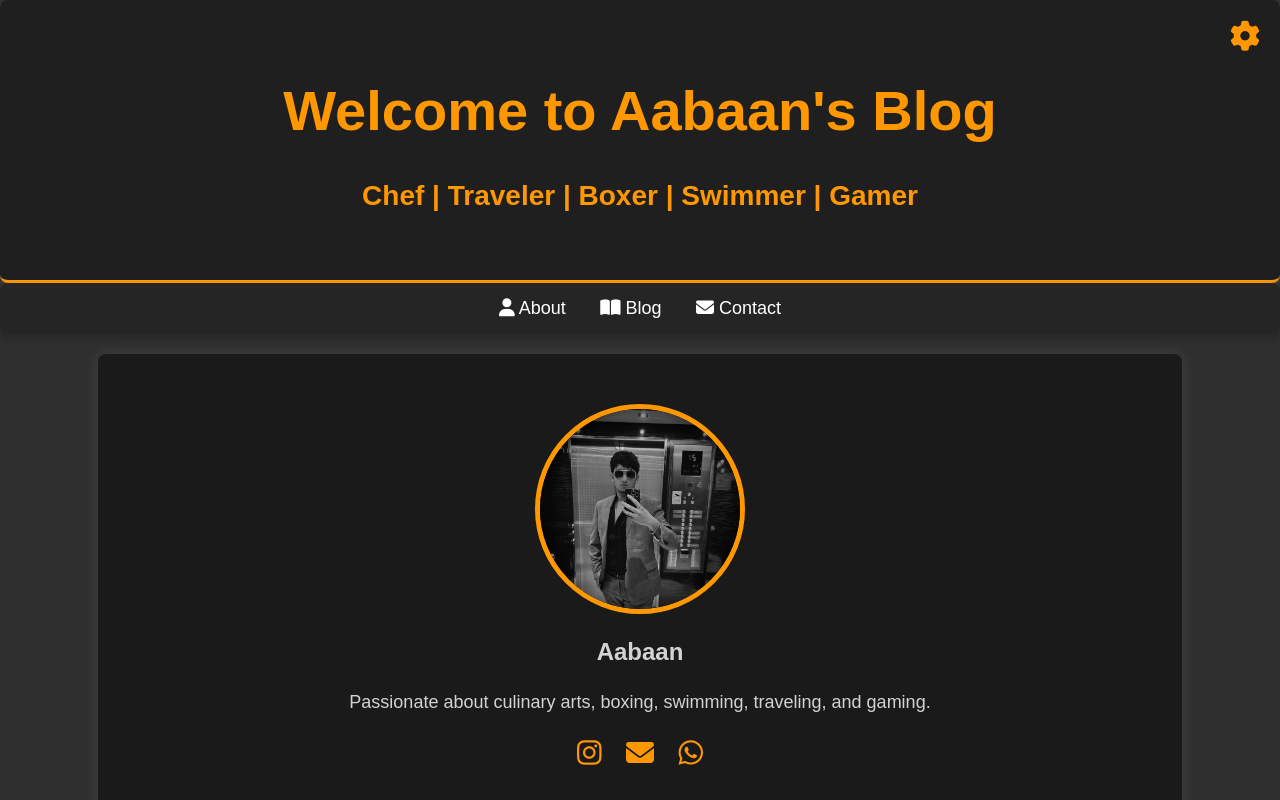
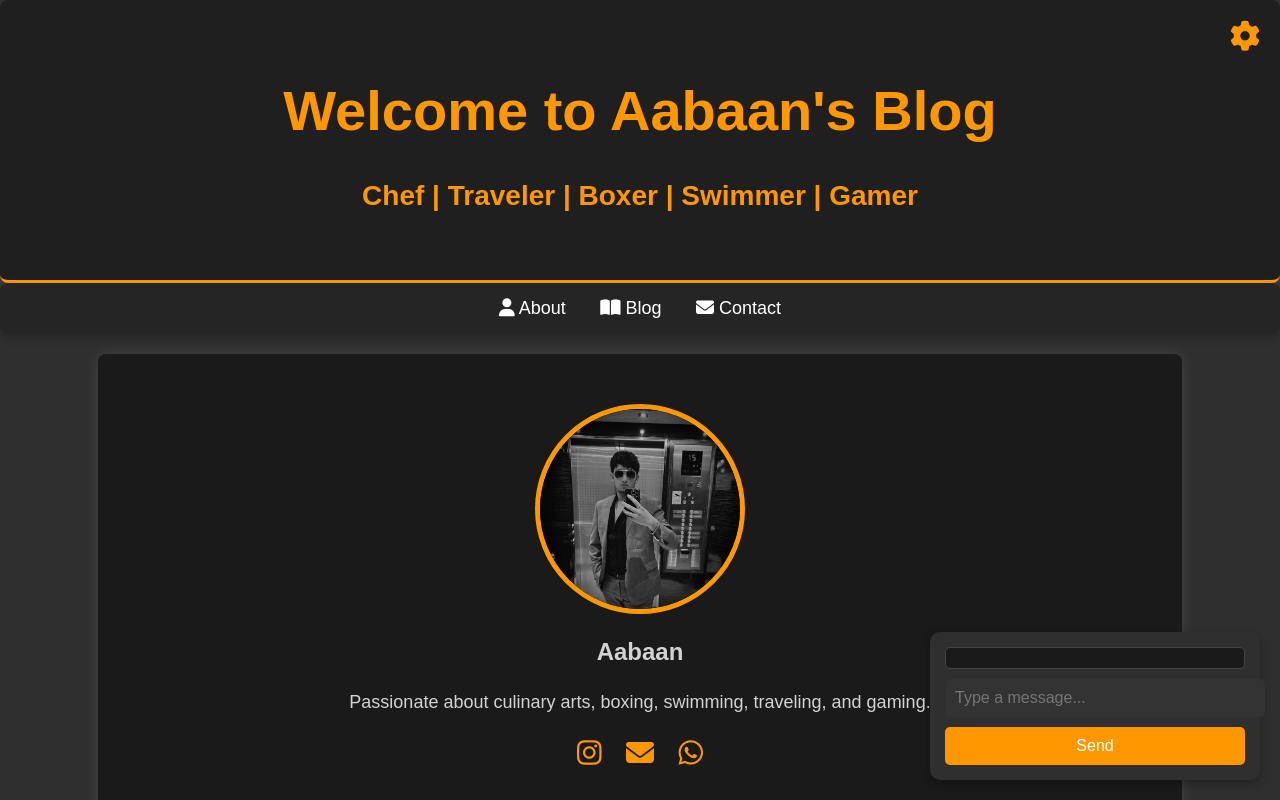
Before and after one commit to Aabaan321/Aabaan-s-personal-blog, a plain HTML site: page index.html in a window 1280 px wide. Shown: the top 800 px of the page. Drawn offline with Linux system fonts and the light colour scheme.

Commit message:
Update styles.css

```diff
--- a/styles.css
+++ b/styles.css
@@ -314,3 +314,70 @@ footer {
         width: 90%;
     }
 }
+
+/* Chatbot Styles */
+#chatbot {
+    position: fixed;
+    bottom: 20px;
+    right: 20px;
+    background: #2f2f2f; /* Dark background to match the website theme */
+    padding: 15px;
+    border-radius: 10px;
+    width: 300px;
+    color: #fff; /* White text */
+    box-shadow: 0 4px 10px rgba(0, 0, 0, 0.3);
+}
+
+#chatbox {
+    max-height: 300px;
+    overflow-y: auto;
+    margin-bottom: 10px;
+    border: 1px solid #444; /* Dark border for the chat box */
+    padding: 10px;
+    border-radius: 5px;
+    background: #1a1a1a;
+}
+
+#user-input {
+    width: 100%;
+    padding: 10px;
+    border-radius: 5px;
+    border: none;
+    margin-bottom: 10px;
+    background: #333; /* Dark input field */
+    color: #fff;
+    font-size: 16px;
+}
+
+#send-button {
+    background: var(--primary-color); /* Soft gold accent color */
+    color: #fff;
+    border: none;
+    padding: 10px 15px;
+    border-radius: 5px;
+    cursor: pointer;
+    width: 100%;
+    font-size: 16px;
+    transition: background 0.3s ease-in-out;
+}
+
+#send-button:hover {
+    background: var(--hover-color); /* Lighter shade of the accent color on hover */
+}
+
+#chat-messages div {
+    margin: 10px 0;
+    font-size: 16px;
+    color: #fff;
+}
+
+/* Optional: Style the user's and bot's messages differently */
+#chat-messages .user-message {
+    text-align: right;
+    color: var(--primary-color); /* Accent color for user messages */
+}
+
+#chat-messages .bot-message {
+    text-align: left;
+    color: #ffeb3b; /* Yellowish color for bot's messages */
+}
```
